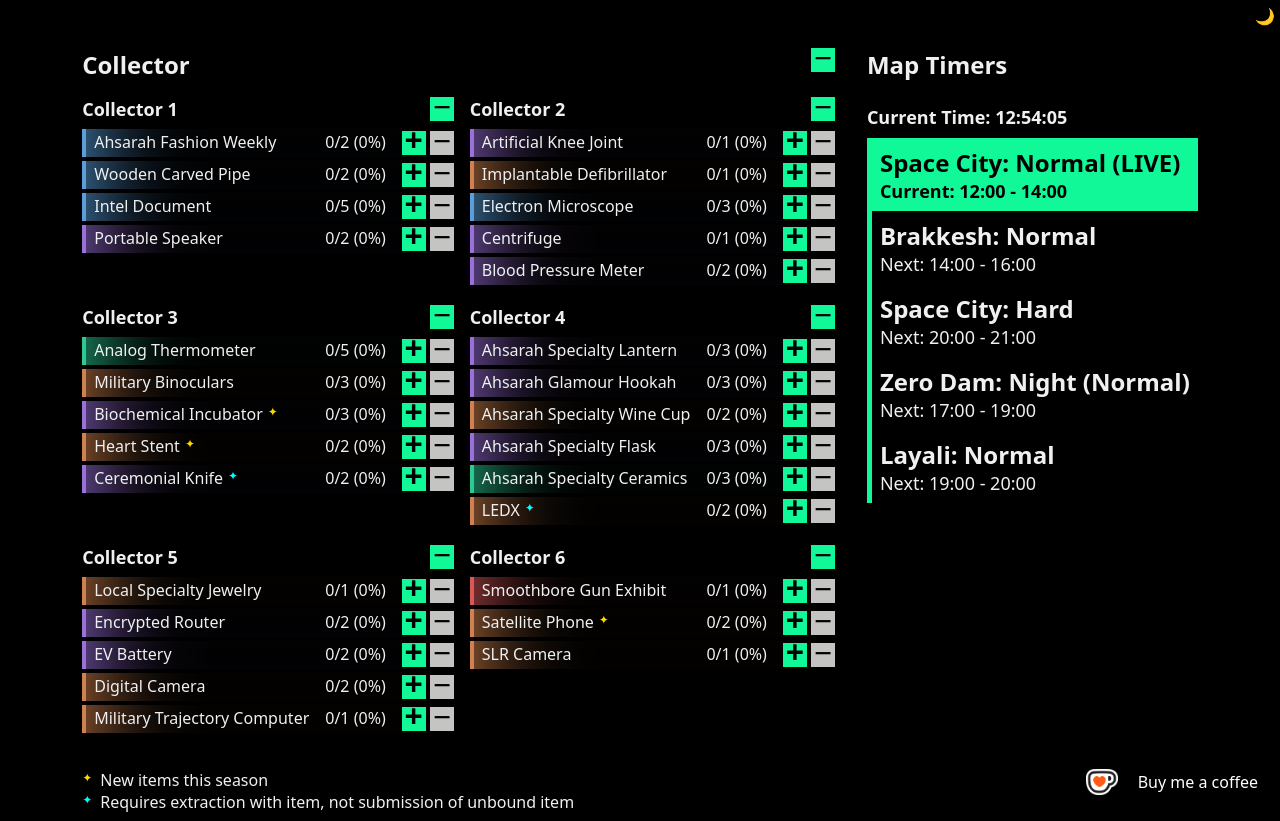
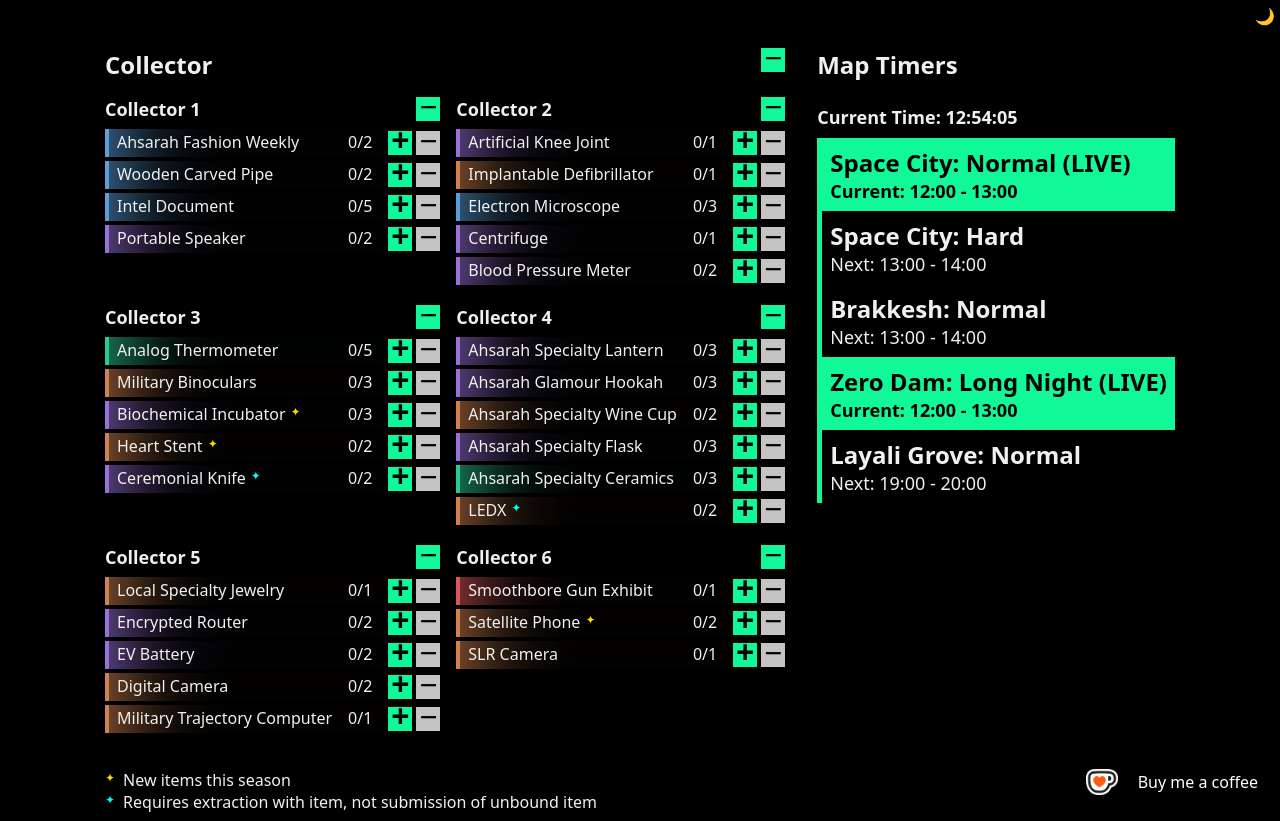
Before and after one commit to tomcorke/dftimers, a React (Vite) app: page / in a window 1280 px wide. Built offline with nearby package versions, Linux system fonts and the light colour scheme.

Commit message:
map timer update

```diff
--- a/src/sections/Collector.tsx
+++ b/src/sections/Collector.tsx
@@ -320,9 +320,7 @@ const CollectorMissionDisplay = ({
                     <RequiresExtractionIndicator />
                   ) : null}
                 </div>
-                <div className="progress">
-                  {item.progressString} ({item.progressPercent}%)
-                </div>
+                <div className="progress">{item.progressString}</div>
                 <div className="buttonGroup">
                   <AddButton
                     onClick={() =>
--- a/src/sections/timers/map-timer.ts
+++ b/src/sections/timers/map-timer.ts
@@ -109,21 +109,27 @@ const intervals = (
 };
 
 export const MAP_TIMERS: MapTimer[] = [
-  new MapTimer("Space City: Normal", intervals(0, 2, 2)),
-  new MapTimer("Brakkesh: Normal", intervals(2, 2, 2)),
-  new MapTimer("Space City: Hard", [
+  new MapTimer("Space City: Normal", intervals(0, 1, 1)),
+  new MapTimer("Space City: Hard", intervals(1, 1, 1)),
+  new MapTimer("Brakkesh: Normal", [
+    { startHour: 1, endHour: 2 },
+    { startHour: 5, endHour: 6 },
+    { startHour: 13, endHour: 14 },
+    { startHour: 17, endHour: 18 },
+    { startHour: 21, endHour: 22 },
+  ]),
+  new MapTimer("Zero Dam: Long Night", [
     { startHour: 0, endHour: 1 },
+    { startHour: 2, endHour: 3 },
     { startHour: 4, endHour: 5 },
+    { startHour: 6, endHour: 7 },
     { startHour: 8, endHour: 9 },
+    { startHour: 12, endHour: 13 },
+    { startHour: 18, endHour: 19 },
     { startHour: 20, endHour: 21 },
+    { startHour: 22, endHour: 23 },
   ]),
-  new MapTimer("Zero Dam: Night (Normal)", [
-    { startHour: 1, endHour: 3 },
-    { startHour: 5, endHour: 7 },
-    { startHour: 17, endHour: 19 },
-    { startHour: 21, endHour: 23 },
-  ]),
-  new MapTimer("Layali: Normal", [
+  new MapTimer("Layali Grove: Normal", [
     { startHour: 3, endHour: 4 },
     { startHour: 7, endHour: 8 },
     { startHour: 19, endHour: 20 },
```
